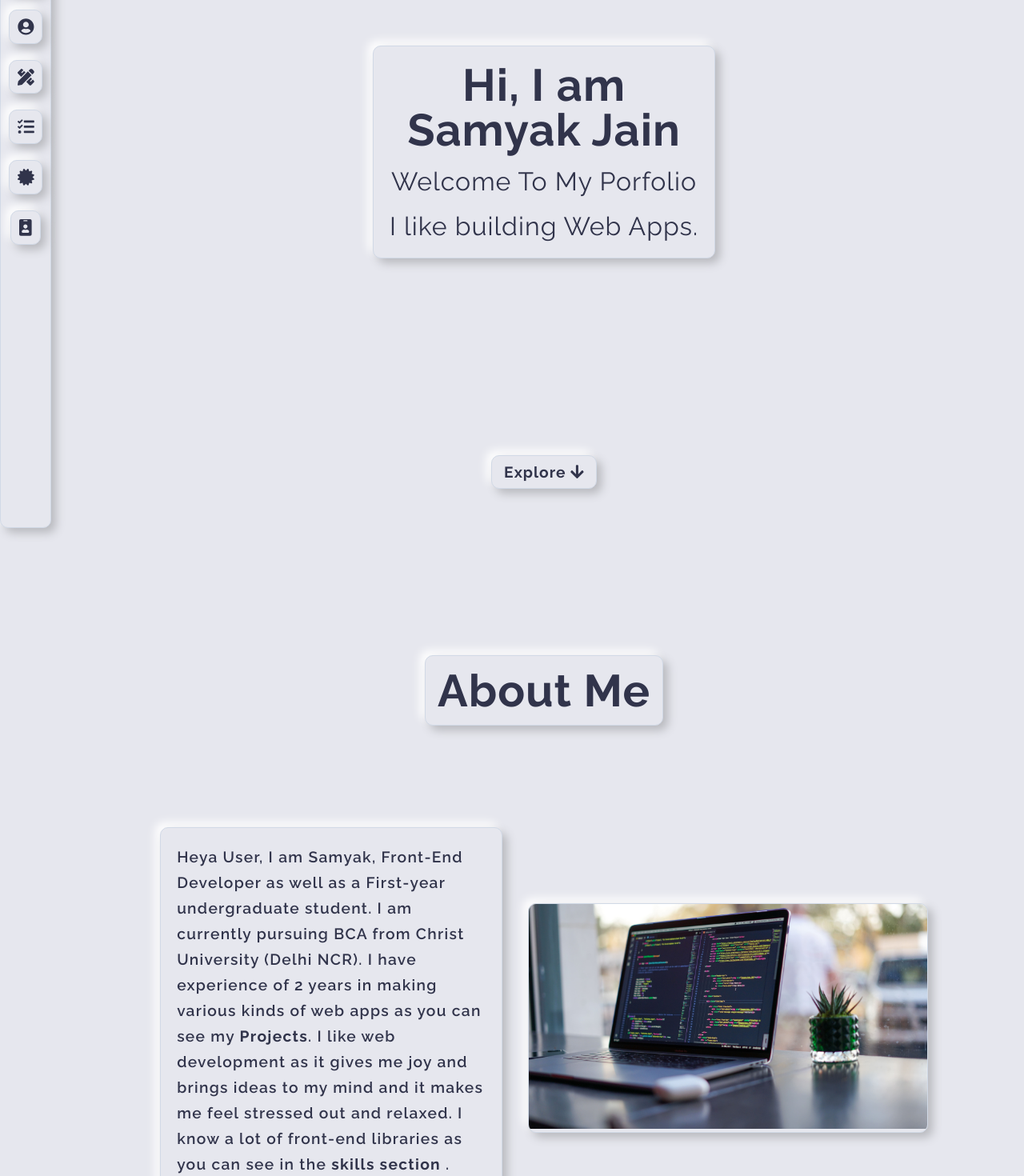
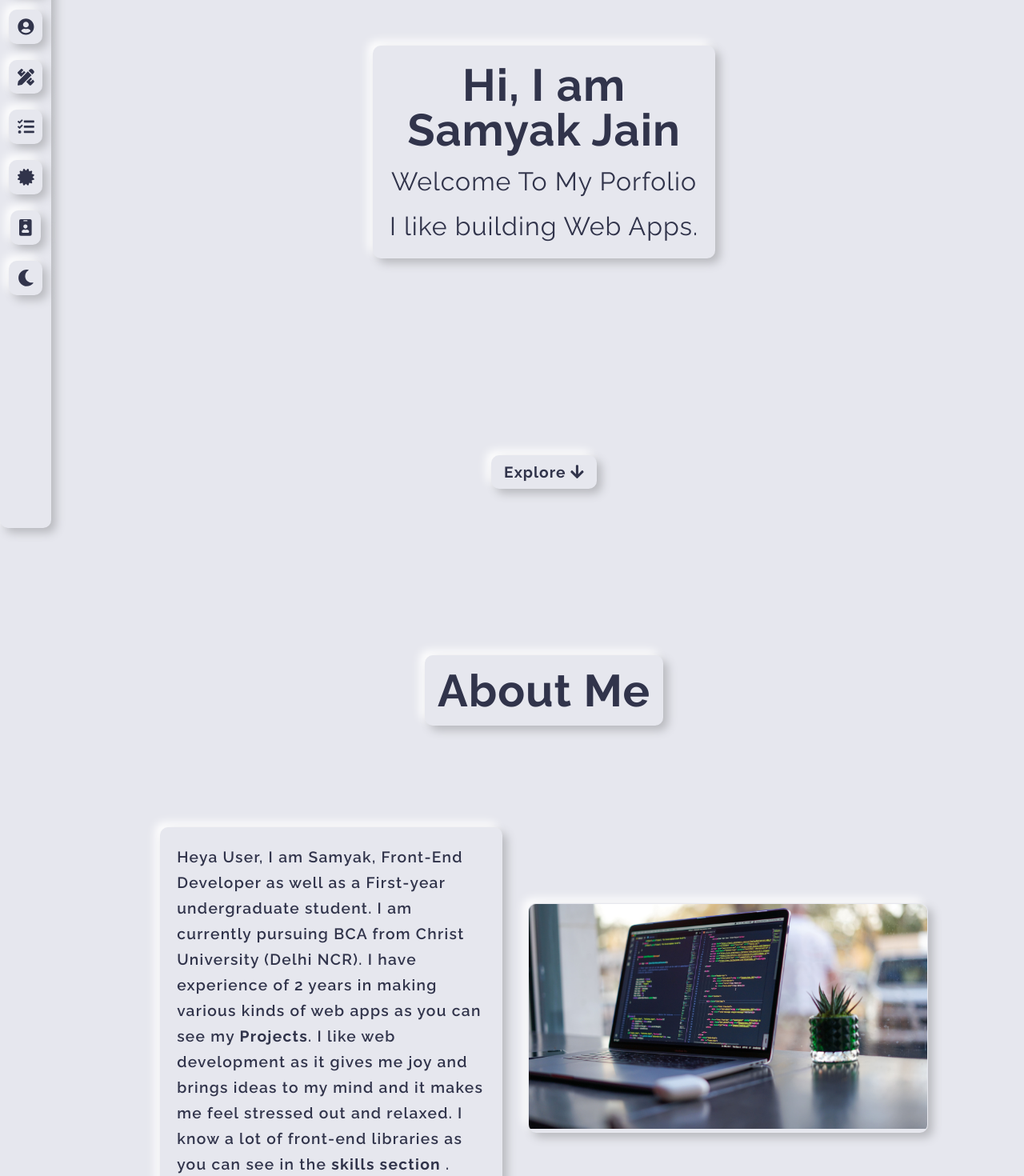
Before and after one commit to samyak003/Portfolio, a React (Create React App) app: page / in a window 1280 px wide. Shown: the part 140-1610 px from the top of the page at 80% size. Built offline with nearby package versions, Linux system fonts and the light colour scheme.

Commit message:
Added dark mode

```diff
--- a/src/components/Header.js
+++ b/src/components/Header.js
@@ -2,14 +2,20 @@ import {
 	faCertificate,
 	faHome,
 	faIdBadge,
+	faMoon,
 	faPencilRuler,
 	faTasks,
 	faUserCircle,
+	faSun,
 } from "@fortawesome/free-solid-svg-icons";
 import { FontAwesomeIcon } from "@fortawesome/react-fontawesome";
-import React from "react";
+import React, { useState, useEffect } from "react";
 
 function Header() {
+	const [darkTheme, setDarkTheme] = useState(
+		localStorage.theme === "dark" ? true : false,
+	);
+
 	const links = [
 		{ href: "#main", title: "Main", icon: faHome },
 		{ href: "#aboutMe", title: "About Me", icon: faUserCircle },
@@ -23,6 +29,34 @@ function Header() {
 			toggle();
 		}
 	};
+	useEffect(() => {
+		localStorage.theme = darkTheme ? "dark" : "light";
+		const root = document.documentElement;
+		root?.style.setProperty(
+			"--shadow2",
+			darkTheme
+				? `inset -12px -12px 12px 0 rgba(58, 58, 58, 0.3),
+		-12px -12px 12px 0 rgba(0, 0, 0, 0.2)`
+				: `inset 2px 2px 5px #b8b9be, inset -3px -3px 7px #fff`,
+		);
+		root?.style.setProperty("--bg-color", darkTheme ? "#262626" : "#e6e7ee");
+		root?.style.setProperty("--text-color", darkTheme ? "#fcfcfc" : "#31344b");
+		root?.style.setProperty(
+			"--shadow1",
+			darkTheme
+				? `-12px -12px 12px 0 rgba(58, 58, 58, 0.3),
+		12px 12px 12px 0 rgba(0, 0, 0, 0.2)`
+				: `6px 6px 12px #b8b9be, -6px -6px 12px #fff`,
+		);
+	}, [darkTheme]);
+
+	useEffect(() => {
+		if (localStorage.theme === "dark" || !("theme" in localStorage)) {
+			setDarkTheme(true);
+		} else {
+			setDarkTheme(false);
+		}
+	}, []);
 	const toggle = () => {
 		document.querySelector(".header").classList.toggle("open");
 		document.querySelector(".container").classList.toggle("change");
@@ -45,6 +79,17 @@ function Header() {
 						</a>
 					</li>
 				))}
+				<li
+					className="header__listItem"
+					onClick={() => {
+						toggleSmallScr();
+					}}
+				>
+					<a onClick={() => setDarkTheme(!darkTheme)}>
+						<FontAwesomeIcon icon={!darkTheme ? faMoon : faSun} />
+						<p>{!darkTheme ? "Dark" : "Light"} Mode</p>
+					</a>
+				</li>
 			</ul>
 		</section>
 	);
--- a/src/input.scss
+++ b/src/input.scss
@@ -8,26 +8,28 @@
 html {
 	scroll-behavior: smooth;
 }
-$bg-color: #e6e7ee;
-$text-color: #31344b;
-
+#root {
+	$bg-color: #e6e7ee;
+	$text-color: #31344b;
+	$shadow1: 6px 6px 12px #b8b9be, -6px -6px 12px #fff;
+	$shadow2: 2px 2px 5px #b8b9be, inset -3px -3px 7px #fff;
+}
 @mixin theme1 {
 	border: 0.0625rem solid transparent;
-	border-color: #d1d9e6;
-	box-shadow: 6px 6px 12px #b8b9be, -6px -6px 12px #fff;
+	box-shadow: var(--shadow1);
 	border-radius: 10px;
-	background-color: $bg-color;
+	background-color: var(--bg-color);
 }
 @mixin theme2 {
-	border-color: $bg-color;
-	box-shadow: inset 2px 2px 5px #b8b9be, inset -3px -3px 7px #fff;
+	box-shadow: var(--shadow2);
 }
 
 body {
-	background-color: $bg-color;
+	background-color: var(--bg-color);
 	font-family: "Raleway", sans-serif;
-	color: $text-color;
+	color: var(--text-color);
 	letter-spacing: 1px;
+	transition: background-color 0.3s linear;
 }
 h1 {
 	font-size: clamp(2.8rem, 3.5rem, 4rem);
@@ -93,7 +95,7 @@ label {
 		@include theme2;
 	}
 	font-family: "Raleway", sans-serif;
-	color: $text-color;
+	color: var(--text-color);
 }
 .section {
 	display: grid;
@@ -138,7 +140,7 @@ label {
 	top: 0;
 	left: 0;
 	min-height: 100%;
-	background-color: $bg-color;
+	background-color: var(--bg-color);
 	z-index: 10;
 	@include theme1();
 }
@@ -159,7 +161,7 @@ label {
 		align-items: center;
 		justify-content: flex-start;
 		font-size: 1.3rem;
-		color: $text-color;
+		color: var(--text-color);
 		padding: 10px;
 		p {
 			font-size: 1.1rem;
@@ -228,7 +230,7 @@ label {
 .bar3 {
 	width: 30px;
 	height: 5px;
-	background-color: $text-color;
+	background-color: var(--text-color);
 	transition: 0.4s;
 }
 .bar2 {
@@ -338,7 +340,7 @@ label {
 		}
 	}
 	a {
-		color: $text-color;
+		color: var(--text-color);
 		font-weight: bold;
 		&:hover {
 			text-decoration: underline;
@@ -393,7 +395,7 @@ label {
 		section {
 			padding: 15px;
 		}
-		color: $text-color;
+		color: var(--text-color);
 		&:hover {
 			p {
 				text-decoration: underline;
@@ -535,7 +537,7 @@ label {
 		margin-top: 10px;
 		a {
 			font-weight: bold;
-			color: $text-color;
+			color: var(--text-color);
 		}
 		a:hover {
 			text-decoration: underline;
--- a/src/output.css
+++ b/src/output.css
@@ -11,26 +11,27 @@ html {
 }
 
 body {
-  background-color: #e6e7ee;
+  background-color: var(--bg-color);
   font-family: "Raleway", sans-serif;
-  color: #31344b;
+  color: var(--text-color);
   letter-spacing: 1px;
+  transition: background-color 0.3s linear;
 }
 
 h1 {
-  font-size: clamp(2.8rem, 3.5rem, 4rem);
+  font-size: 3.5rem;
   line-height: 3.5rem;
 }
 
 h2,
 label {
   line-height: 2.2rem;
-  font-size: clamp(2rem, 2.3rem, 2.8rem);
+  font-size: 2.3rem;
 }
 
 p {
   line-height: 1.7rem;
-  font-size: clamp(1rem, 1.3rem, 1.7rem);
+  font-size: 1.3rem;
   font-weight: 600;
 }
 
@@ -58,17 +59,15 @@ textarea {
   outline: none;
   border: none;
   border: 0.0625rem solid transparent;
-  border-color: #d1d9e6;
-  box-shadow: 6px 6px 12px #b8b9be, -6px -6px 12px #fff;
+  box-shadow: var(--shadow1);
   border-radius: 10px;
-  background-color: #e6e7ee;
+  background-color: var(--bg-color);
   border-radius: 10px;
 }
 input:hover, input:focus,
 textarea:hover,
 textarea:focus {
-  border-color: #e6e7ee;
-  box-shadow: inset 2px 2px 5px #b8b9be, inset -3px -3px 7px #fff;
+  box-shadow: var(--shadow2);
 }
 
 label {
@@ -90,16 +89,14 @@ label {
   margin: 10px 0;
   font-weight: bold;
   border: 0.0625rem solid transparent;
-  border-color: #d1d9e6;
-  box-shadow: 6px 6px 12px #b8b9be, -6px -6px 12px #fff;
+  box-shadow: var(--shadow1);
   border-radius: 10px;
-  background-color: #e6e7ee;
+  background-color: var(--bg-color);
   font-family: "Raleway", sans-serif;
-  color: #31344b;
+  color: var(--text-color);
 }
 .btn:hover {
-  border-color: #e6e7ee;
-  box-shadow: inset 2px 2px 5px #b8b9be, inset -3px -3px 7px #fff;
+  box-shadow: var(--shadow2);
 }
 
 .section {
@@ -110,16 +107,14 @@ label {
 .section .heading {
   place-self: center;
   border: 0.0625rem solid transparent;
-  border-color: #d1d9e6;
-  box-shadow: 6px 6px 12px #b8b9be, -6px -6px 12px #fff;
+  box-shadow: var(--shadow1);
   border-radius: 10px;
-  background-color: #e6e7ee;
+  background-color: var(--bg-color);
   padding: 15px;
   margin-top: 20px;
 }
 .section .heading:hover {
-  border-color: #e6e7ee;
-  box-shadow: inset 2px 2px 5px #b8b9be, inset -3px -3px 7px #fff;
+  box-shadow: var(--shadow2);
 }
 
 .inputField {
@@ -154,13 +149,12 @@ label {
   top: 0;
   left: 0;
   min-height: 100%;
-  background-color: #e6e7ee;
+  background-color: var(--bg-color);
   z-index: 10;
   border: 0.0625rem solid transparent;
-  border-color: #d1d9e6;
-  box-shadow: 6px 6px 12px #b8b9be, -6px -6px 12px #fff;
+  box-shadow: var(--shadow1);
   border-radius: 10px;
-  background-color: #e6e7ee;
+  background-color: var(--bg-color);
 }
 
 .header__list {
@@ -176,17 +170,16 @@ label {
 .header__listItem {
   margin: 10px auto;
   border: 0.0625rem solid transparent;
-  border-color: #d1d9e6;
-  box-shadow: 6px 6px 12px #b8b9be, -6px -6px 12px #fff;
+  box-shadow: var(--shadow1);
   border-radius: 10px;
-  background-color: #e6e7ee;
+  background-color: var(--bg-color);
 }
 .header__listItem a {
   display: flex;
   align-items: center;
   justify-content: flex-start;
   font-size: 1.3rem;
-  color: #31344b;
+  color: var(--text-color);
   padding: 10px;
 }
 .header__listItem a p {
@@ -195,8 +188,7 @@ label {
   display: none;
 }
 .header__listItem:hover {
-  border-color: #e6e7ee;
-  box-shadow: inset 2px 2px 5px #b8b9be, inset -3px -3px 7px #fff;
+  box-shadow: var(--shadow2);
 }
 
 .open .header__list .header__listItem {
@@ -206,8 +198,7 @@ label {
   display: block;
 }
 .open .header__list .header__listItem:hover {
-  border-color: #e6e7ee;
-  box-shadow: inset 2px 2px 5px #b8b9be, inset -3px -3px 7px #fff;
+  box-shadow: var(--shadow2);
 }
 
 @media screen and (max-width: 700px) {
@@ -252,7 +243,7 @@ label {
 .bar3 {
   width: 30px;
   height: 5px;
-  background-color: #31344b;
+  background-color: var(--text-color);
   transition: 0.4s;
 }
 
@@ -294,15 +285,13 @@ label {
 
 .main__heading {
   border: 0.0625rem solid transparent;
-  border-color: #d1d9e6;
-  box-shadow: 6px 6px 12px #b8b9be, -6px -6px 12px #fff;
+  box-shadow: var(--shadow1);
   border-radius: 10px;
-  background-color: #e6e7ee;
+  background-color: var(--bg-color);
   padding: 20px;
 }
 .main__heading:hover {
-  border-color: #e6e7ee;
-  box-shadow: inset 2px 2px 5px #b8b9be, inset -3px -3px 7px #fff;
+  box-shadow: var(--shadow2);
 }
 .main__heading span {
   font-weight: 400;
@@ -340,10 +329,9 @@ label {
 }
 .aboutMe__para {
   border: 0.0625rem solid transparent;
-  border-color: #d1d9e6;
-  box-shadow: 6px 6px 12px #b8b9be, -6px -6px 12px #fff;
+  box-shadow: var(--shadow1);
   border-radius: 10px;
-  background-color: #e6e7ee;
+  background-color: var(--bg-color);
   letter-spacing: 1.3px;
   font-size: 1.2rem;
   line-height: 2rem;
@@ -352,8 +340,7 @@ label {
   padding: 20px;
 }
 .aboutMe__para:hover {
-  border-color: #e6e7ee;
-  box-shadow: inset 2px 2px 5px #b8b9be, inset -3px -3px 7px #fff;
+  box-shadow: var(--shadow2);
 }
 .aboutMe .imgContainer {
   position: relative;
@@ -363,17 +350,15 @@ label {
   overflow: hidden;
   transition: all 1s linear;
   border: 0.0625rem solid transparent;
-  border-color: #d1d9e6;
-  box-shadow: 6px 6px 12px #b8b9be, -6px -6px 12px #fff;
+  box-shadow: var(--shadow1);
   border-radius: 10px;
-  background-color: #e6e7ee;
+  background-color: var(--bg-color);
 }
 .aboutMe .imgContainer:hover {
-  border-color: #e6e7ee;
-  box-shadow: inset 2px 2px 5px #b8b9be, inset -3px -3px 7px #fff;
+  box-shadow: var(--shadow2);
 }
 .aboutMe a {
-  color: #31344b;
+  color: var(--text-color);
   font-weight: bold;
 }
 .aboutMe a:hover {
@@ -416,20 +401,18 @@ label {
   font-size: 2rem;
   margin-top: 30px;
   border: 0.0625rem solid transparent;
-  border-color: #d1d9e6;
-  box-shadow: 6px 6px 12px #b8b9be, -6px -6px 12px #fff;
+  box-shadow: var(--shadow1);
   border-radius: 10px;
-  background-color: #e6e7ee;
+  background-color: var(--bg-color);
 }
 .contactMe__socialsLink:hover {
-  border-color: #e6e7ee;
-  box-shadow: inset 2px 2px 5px #b8b9be, inset -3px -3px 7px #fff;
+  box-shadow: var(--shadow2);
 }
 .contactMe__socialsLink h2 {
   margin-bottom: 20px;
 }
 .contactMe__socialsLink a {
-  color: #31344b;
+  color: var(--text-color);
 }
 .contactMe__socialsLink a section {
   padding: 15px;
@@ -471,14 +454,12 @@ label {
   height: 100px;
   padding: 20px;
   border: 0.0625rem solid transparent;
-  border-color: #d1d9e6;
-  box-shadow: 6px 6px 12px #b8b9be, -6px -6px 12px #fff;
+  box-shadow: var(--shadow1);
   border-radius: 10px;
-  background-color: #e6e7ee;
+  background-color: var(--bg-color);
 }
 .skills .cards .card:hover {
-  border-color: #e6e7ee;
-  box-shadow: inset 2px 2px 5px #b8b9be, inset -3px -3px 7px #fff;
+  box-shadow: var(--shadow2);
 }
 .skills .cards .card .logo-container {
   max-width: 70px;
@@ -513,15 +494,13 @@ label {
   margin: 0 auto;
   padding: 20px;
   border: 0.0625rem solid transparent;
-  border-color: #d1d9e6;
-  box-shadow: 6px 6px 12px #b8b9be, -6px -6px 12px #fff;
+  box-shadow: var(--shadow1);
   border-radius: 10px;
-  background-color: #e6e7ee;
+  background-color: var(--bg-color);
   max-width: 500px;
 }
 .certificates .card:hover {
-  border-color: #e6e7ee;
-  box-shadow: inset 2px 2px 5px #b8b9be, inset -3px -3px 7px #fff;
+  box-shadow: var(--shadow2);
 }
 .certificates .card .imgContainer {
   position: relative;
@@ -553,10 +532,9 @@ label {
 }
 .project .imgContainer {
   border: 0.0625rem solid transparent;
-  border-color: #d1d9e6;
-  box-shadow: 6px 6px 12px #b8b9be, -6px -6px 12px #fff;
+  box-shadow: var(--shadow1);
   border-radius: 10px;
-  background-color: #e6e7ee;
+  background-color: var(--bg-color);
   position: relative;
   overflow: hidden;
   max-width: 600px;
@@ -564,28 +542,25 @@ label {
   min-width: 200px;
 }
 .project .imgContainer:hover {
-  border-color: #e6e7ee;
-  box-shadow: inset 2px 2px 5px #b8b9be, inset -3px -3px 7px #fff;
+  box-shadow: var(--shadow2);
 }
 .project .projectDetails {
   border: 0.0625rem solid transparent;
-  border-color: #d1d9e6;
-  box-shadow: 6px 6px 12px #b8b9be, -6px -6px 12px #fff;
+  box-shadow: var(--shadow1);
   border-radius: 10px;
-  background-color: #e6e7ee;
+  background-color: var(--bg-color);
   flex: 0.8;
   padding: 10px;
 }
 .project .projectDetails:hover {
-  border-color: #e6e7ee;
-  box-shadow: inset 2px 2px 5px #b8b9be, inset -3px -3px 7px #fff;
+  box-shadow: var(--shadow2);
 }
 .project .projectLinks {
   margin-top: 10px;
 }
 .project .projectLinks a {
   font-weight: bold;
-  color: #31344b;
+  color: var(--text-color);
 }
 .project .projectLinks a:hover {
   text-decoration: underline;
```
Also changed, not shown: 1 other file (tests, documents, lock files or other folders).
